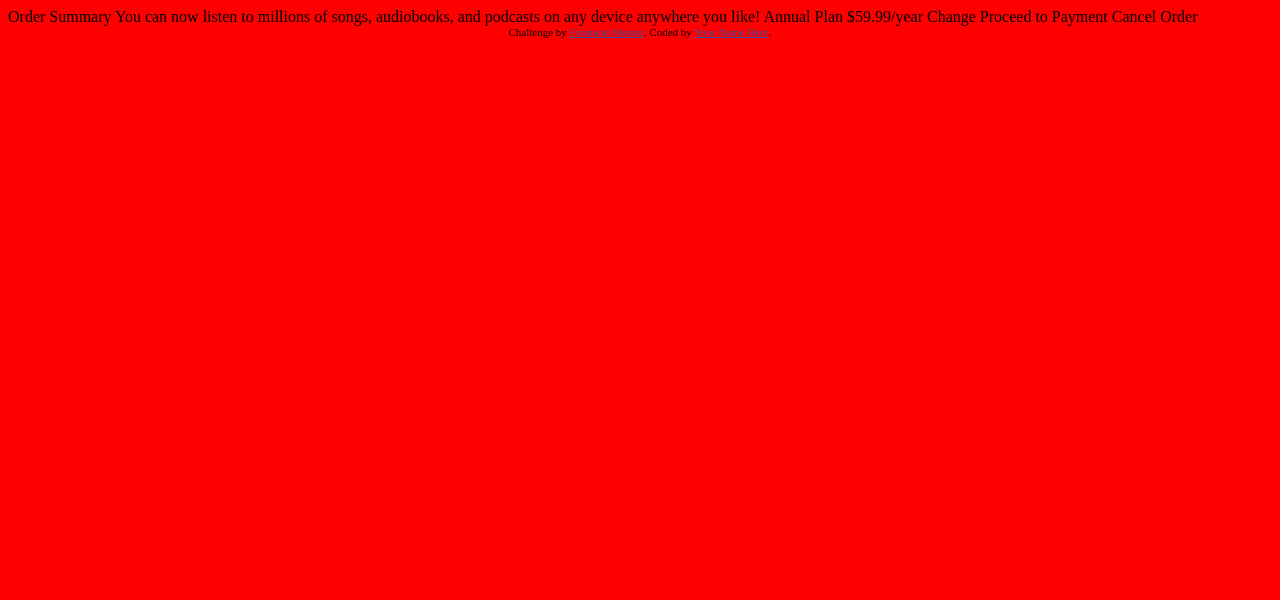
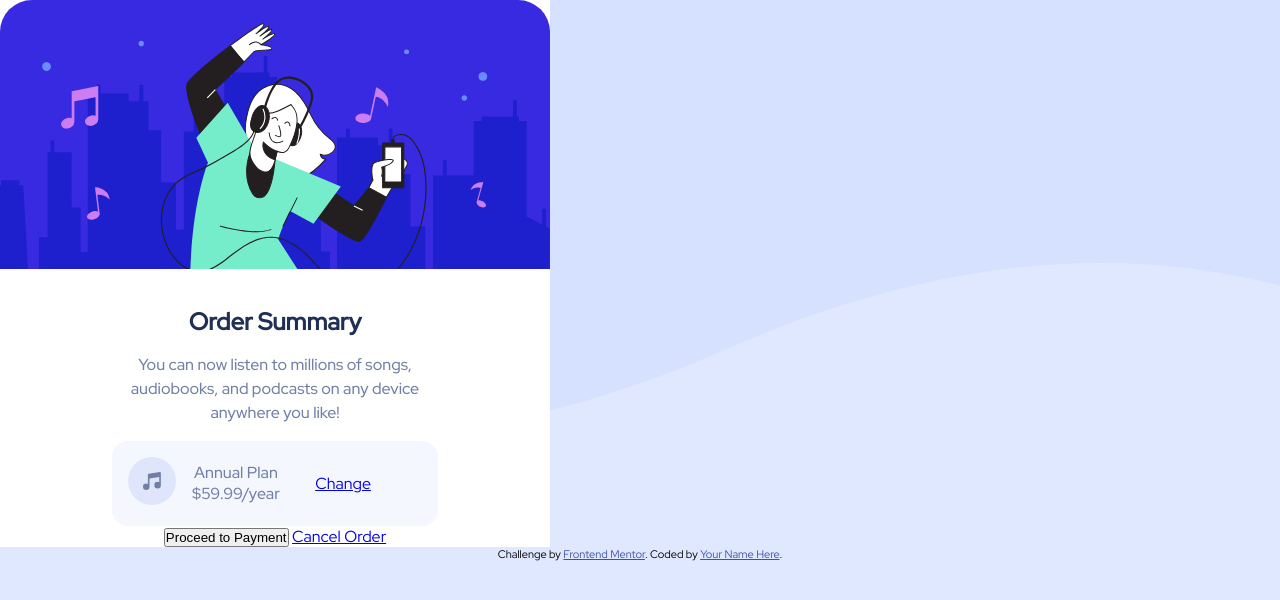
Before and after one commit to Illyaas4Show/Order-summary-component, a plain HTML site: page index.html in a window 1280 px wide. Drawn offline with Linux system fonts and the light colour scheme.

Commit message:
Added files

```diff
--- a/index.html
+++ b/index.html
@@ -16,19 +16,52 @@
   </style>
 </head>
 <body>
+  <section class="container">
 
-  Order Summary
+    <!-- Hero image -->
+    <article class="">
+      <img src="images/illustration-hero.svg" class="heroImg" alt="hero image">
+    </article>
 
-  You can now listen to millions of songs, audiobooks, and podcasts on any
-  device anywhere you like!
+    <!-- Middle section -->
+    <article class="info">
+      <!-- Title -->
+      <h2>Order Summary</h2>
+      <p class="text">You can now listen to millions of songs, audiobooks, and podcasts on any device anywhere you like!</p>
 
-  Annual Plan
-  $59.99/year
+      <!-- Gray part -->
+      <ul>
 
-  Change
+        <li><img src="images/icon-music.svg" alt="music icon"></li>
 
-  Proceed to Payment
-  Cancel Order
+        <li>
+          <p>Annual Plan</p>
+          <p>$59.99/year</p>
+        </li>
+
+        <li>
+          <a href="#">Change</a>
+        </li>
+      </ul>
+    </article>
+
+    <article>
+      <button type="button">Proceed to Payment</button>
+      <a href="#">Cancel Order</a>
+    </article>
+  </section>
+
+
+
+
+
+
+
+
+
+
+
+
 
   <div class="attribution">
     Challenge by <a href="https://www.frontendmentor.io?ref=challenge" target="_blank">Frontend Mentor</a>.
--- a/style.css
+++ b/style.css
@@ -1,3 +1,79 @@
+@import url('https://fonts.googleapis.com/css2?family=Red+Hat+Display:wght@500;&display=swap');
+
+/* Colors */
+:root {
+    --paleBlue: hsl(225, 100%, 94%);
+    --brightBlue: hsl(245, 75%, 52%);
+    --veryPaleBlue: hsl(225, 100%, 98%);
+    --desaturatedBlue: hsl(224, 23%, 55%);
+    --darkBlue: hsl(223, 47%, 23%);
+}
+
+* {
+    margin: 0;
+    padding: 0;
+    box-sizing: border-box;
+}
+
 body {
-    background-color: red;
+    background-image: url(images/pattern-background-desktop.svg);
+    background-repeat: no-repeat;
+    background-color: var(--paleBlue);
+    font-family: 'Red Hat Display', sans-serif;
 }
+
+.container {
+    background-color: white;
+    text-align: center;
+    max-width: 550px;
+}
+
+img {
+    width: 100%;
+}
+
+.heroImg {
+    border-radius: 2rem 2rem 0 0;
+}
+
+h2 {
+    font-weight: 900;
+    margin-top: 2rem;
+    color: var(--darkBlue);
+}
+
+.info p {
+    color: var(--desaturatedBlue);
+    font-weight: 500;
+    font-size: 16px;
+}
+
+.text {
+    margin-top: 1rem;
+    line-height: 1.5rem;
+}
+
+.info {
+    padding: 0 7rem 0 7rem;
+}
+
+ul {
+    display: flex;
+    align-items: center;
+    background-color: var(--veryPaleBlue);
+    margin-top: 1rem;
+    padding: 1rem;
+    border-radius: 1rem;
+}
+
+ul li {
+    list-style-type: none;
+}
+
+ul li:first-of-type {
+    margin-right: 1rem;
+}
+
+ul li:last-of-type {
+    margin-left: 2.2rem;
+}
```
Also changed, not shown: 1 other file.
